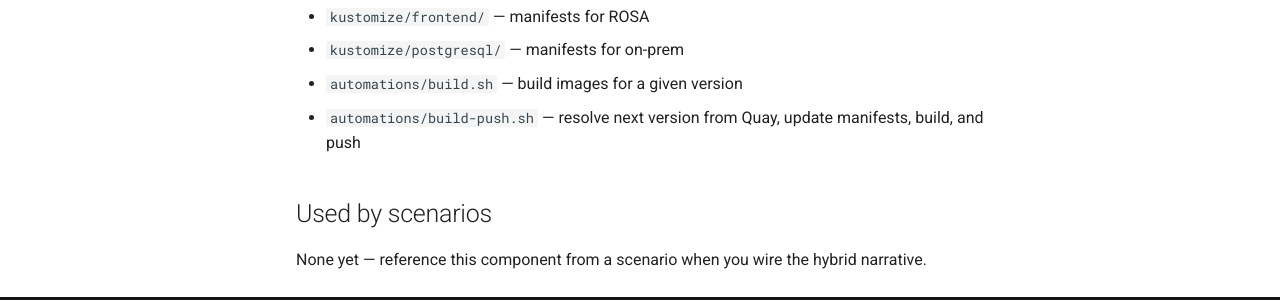
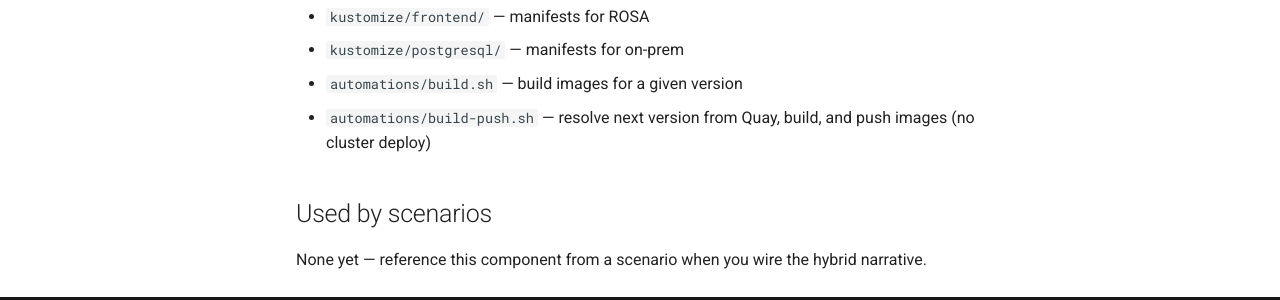
Before and after one commit to Caseraw/OpenShift-ShowTime, an MkDocs documentation site: the page built from docs/components/2-tier-todo-app.md, in a window 1280 px wide and 1078 px high. Shown: the part 737-1037 px from the top of the window. Built offline with MkDocs 1.6.1 and Material for MkDocs 9.7.7, drawn with Linux system fonts in a browser that asks for light colours; comment, search, counter and statistics services are not loaded.

Commit message:
Limit build-push automation to image build and registry push only.
Remove oc apply guidance and clarify that build-push.sh publishes container images to Quay without deploying to OpenShift.

Co-authored-by: Cursor <cursoragent@cursor.com>

```diff
--- a/docs/components/2-tier-todo-app.md
+++ b/docs/components/2-tier-todo-app.md
@@ -21,7 +21,7 @@ The frontend targets PostgreSQL via configurable environment variables (`DB_HOST
 - `kustomize/frontend/` — manifests for ROSA
 - `kustomize/postgresql/` — manifests for on-prem
 - `automations/build.sh` — build images for a given version
-- `automations/build-push.sh` — resolve next version from Quay, update manifests, build, and push
+- `automations/build-push.sh` — resolve next version from Quay, build, and push images (no cluster deploy)
 
 ## Used by scenarios
 
```
Also changed, not shown: components/2-tier-todo-app/README.md (+1 -1 lines), 1 other file.
